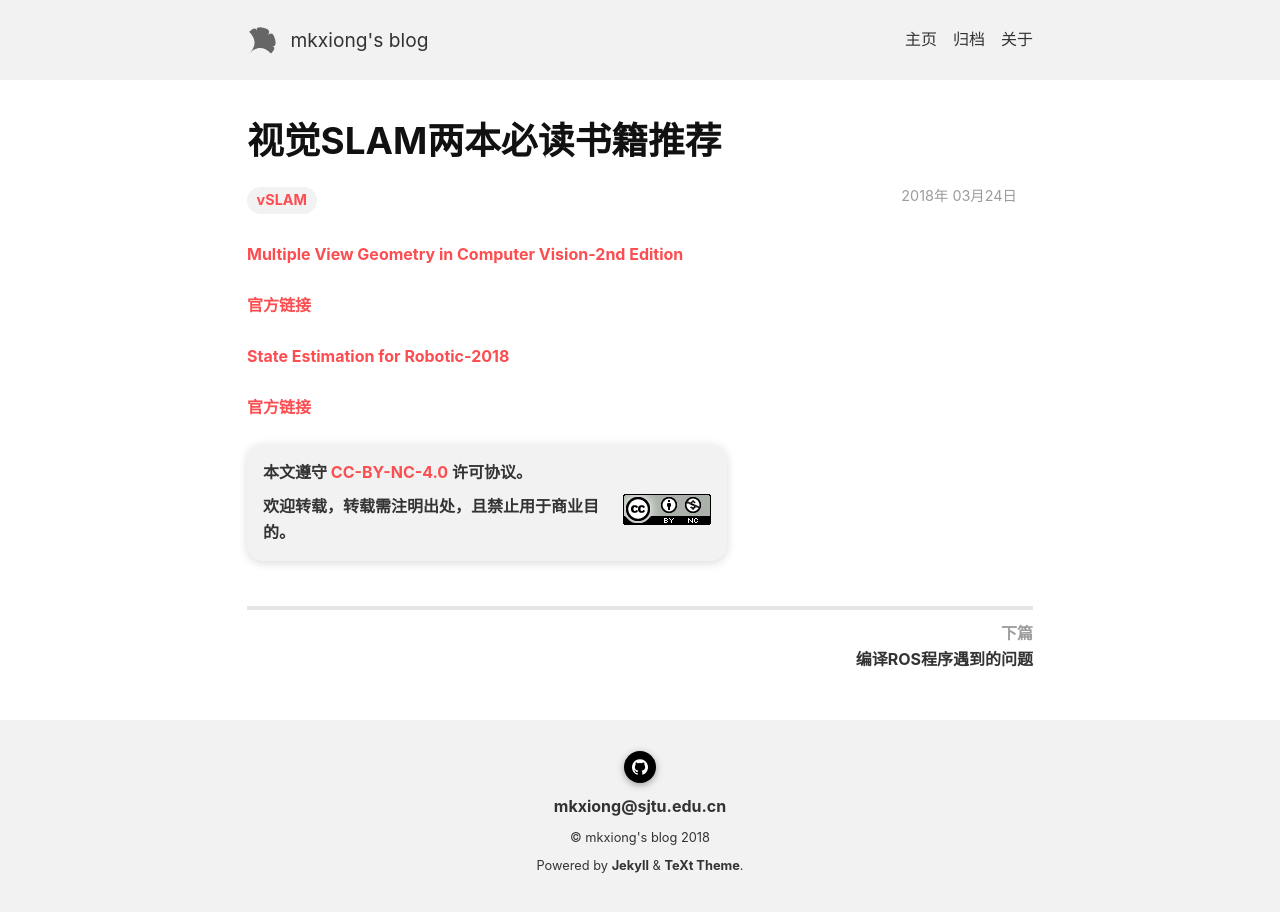
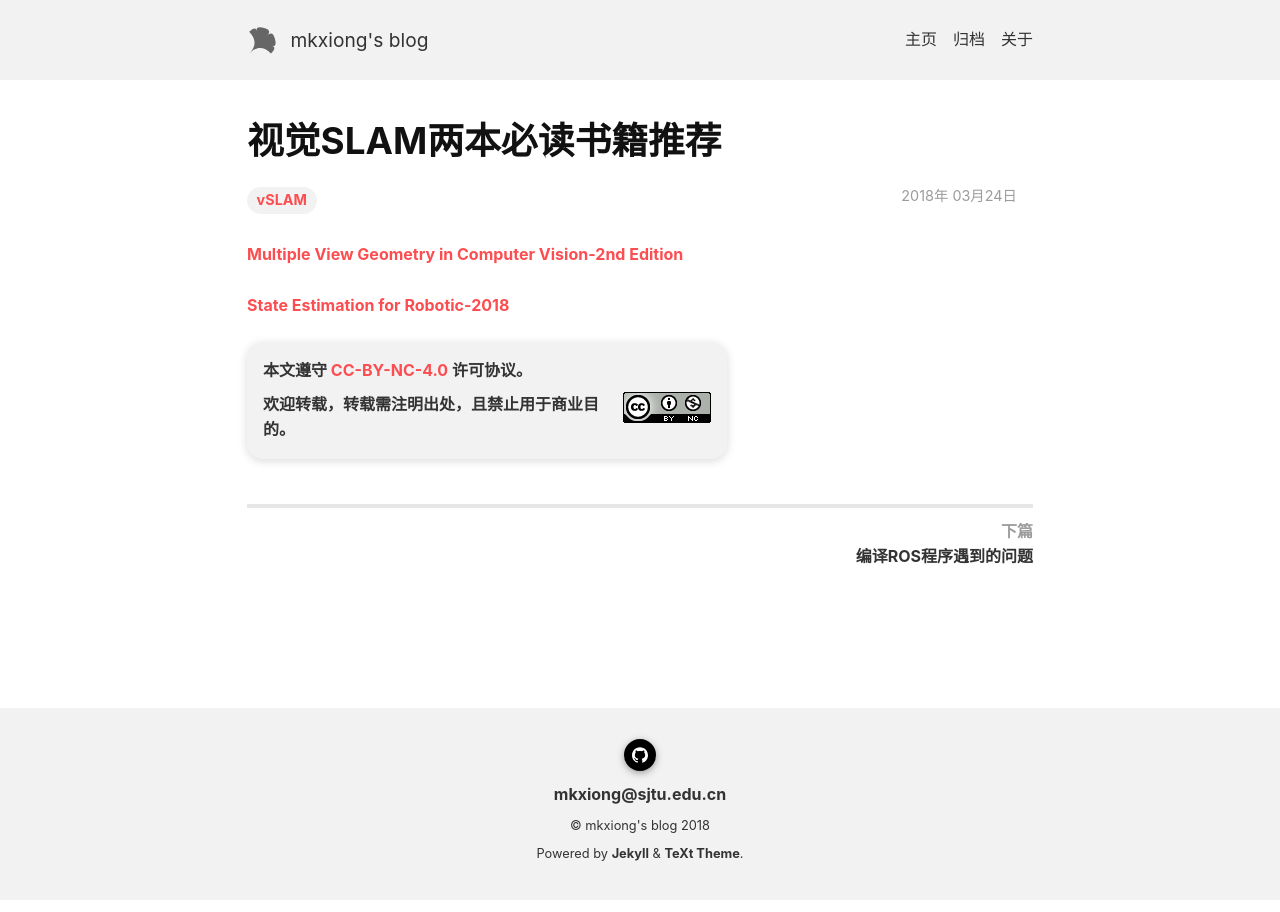
Before and after one commit to MingkangXiong/MingkangXiong.github.io, a Jekyll site: the page built from _posts/2018-03-24-视觉SLAM两本必读书籍推荐.md, in a window 1280 px wide. Built offline with Jekyll 4.4.1, drawn with Linux system fonts in a browser that asks for light colours; nearby versions of some CDN libraries.

Commit message:
update a blog

```diff
--- a/_posts/2018-03-24-视觉SLAM两本必读书籍推荐.md
+++ b/_posts/2018-03-24-视觉SLAM两本必读书籍推荐.md
@@ -5,12 +5,8 @@
 tags: vSLAM
 ---
 
-[Multiple View Geometry in Computer Vision-2nd Edition](../../_data/books/Multiple-View-Geometry-in-Computer-Vision-2nd-Edition.pdf)
-
-[官方链接](http://www.robots.ox.ac.uk/~vgg/hzbook/)
+[Multiple View Geometry in Computer Vision-2nd Edition](http://www.robots.ox.ac.uk/~vgg/hzbook/)
 
 
 
-[State Estimation for Robotic-2018](../../_data/books/State-Estimation-for-Robotic-2018.pdf)
-
-[官方链接](http://asrl.utias.utoronto.ca/~tdb/bib/barfoot_ser17.pdf)
+[State Estimation for Robotic-2018](http://asrl.utias.utoronto.ca/~tdb/bib/barfoot_ser17.pdf)
```
